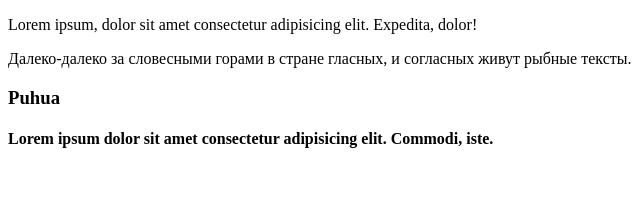
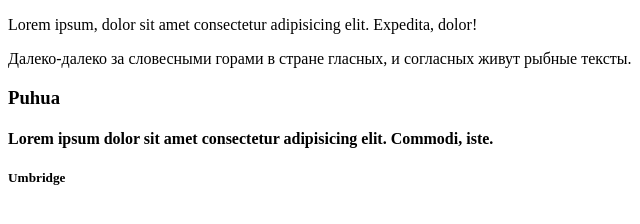
Before and after one commit to AntonFeinrir/test, a plain HTML site: page index.html in a window 1280 px wide. Shown: the full height of the page, 0-640 px from the left. Drawn offline with Linux system fonts and the light colour scheme.

Commit message:
second branch

```diff
--- a/index.html
+++ b/index.html
@@ -14,5 +14,6 @@
 <p>Далеко-далеко за словесными горами в стране гласных, и согласных живут рыбные тексты.</p>
 <h3>Puhua</h3>
 <h4>Lorem ipsum dolor sit amet consectetur adipisicing elit. Commodi, iste.</h4>
+<h5>Umbridge</h5>
 
 </html>
```
